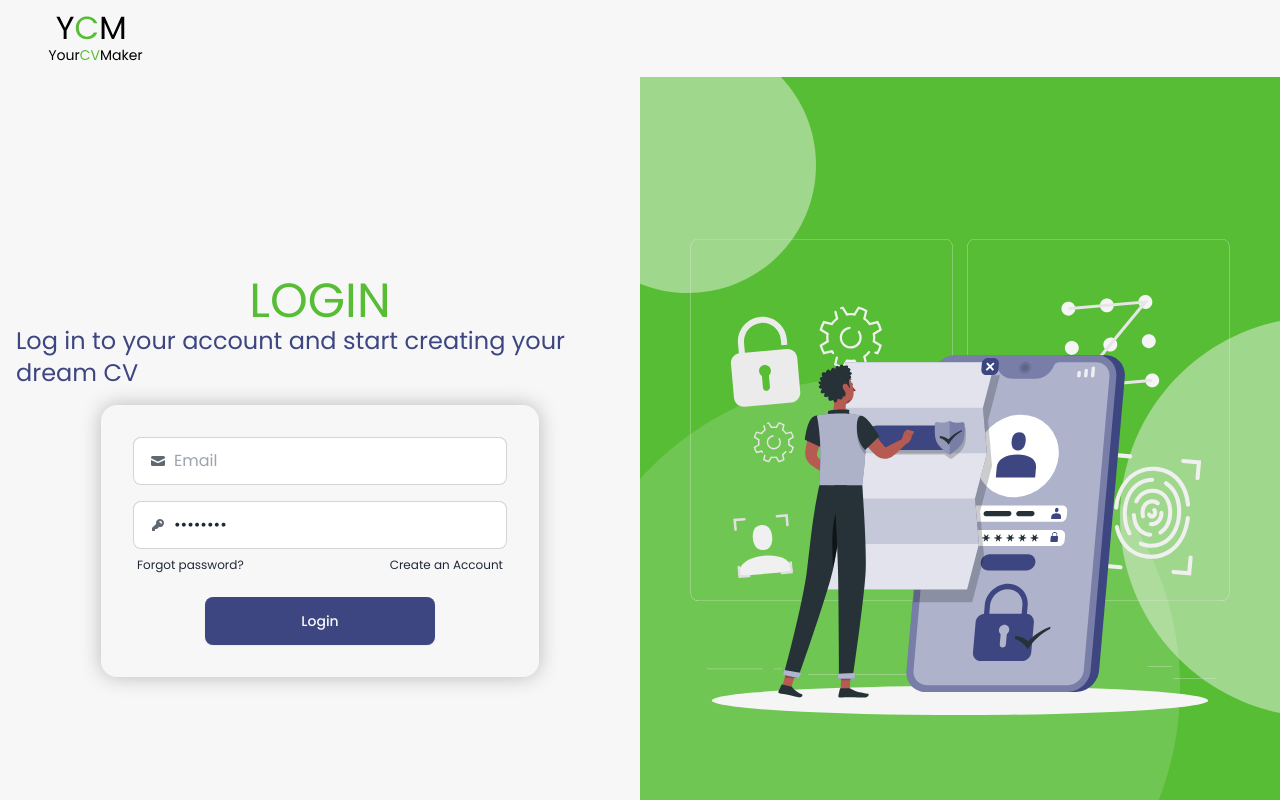
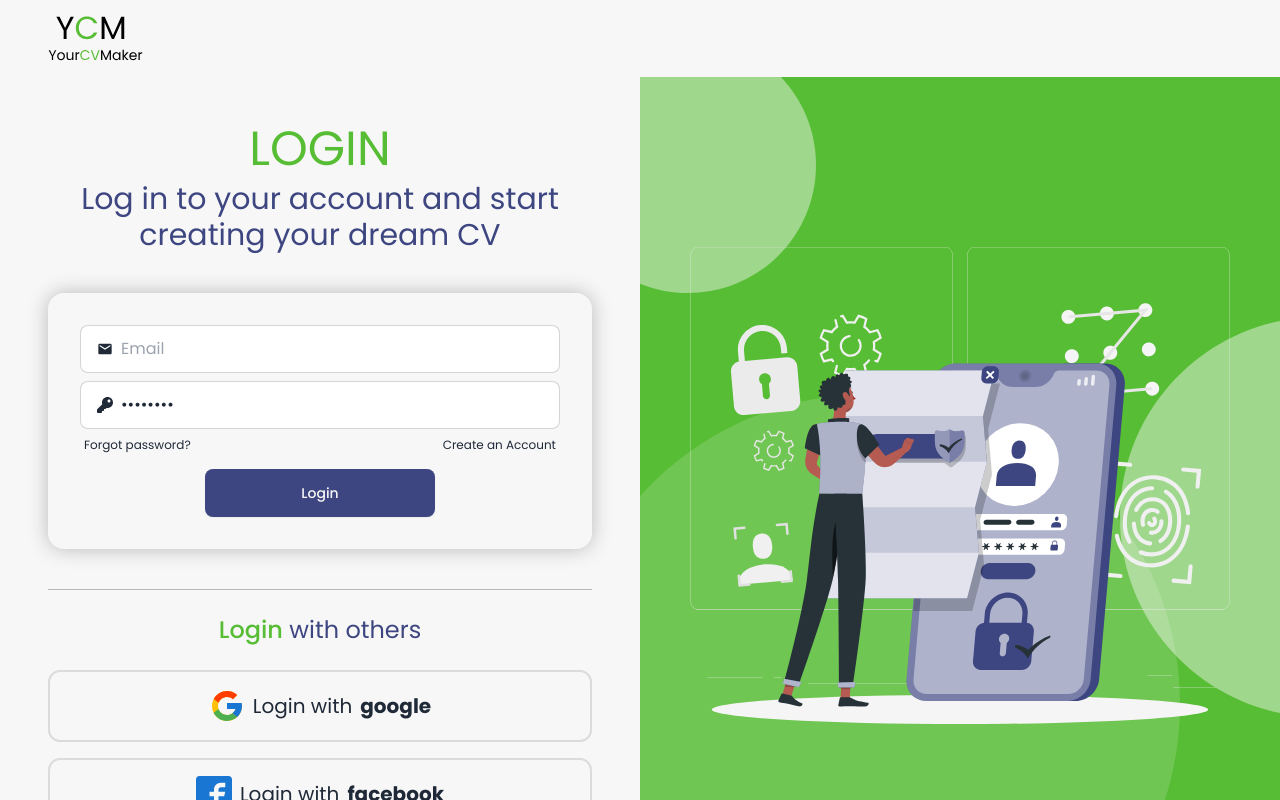
Before and after one commit to mizdebski77/YCM, a Next.js app: page /Log-In in a window 1280 px wide. Shown: the top 800 px of the page. Built offline with nearby package versions, Linux system fonts and the light colour scheme.

Commit message:
Login panel added

```diff
--- a/package.json
+++ b/package.json
@@ -14,7 +14,8 @@
     "motion": "^10.18.0",
     "next": "14.2.4",
     "react": "^18",
-    "react-dom": "^18"
+    "react-dom": "^18",
+    "react-icons": "^5.2.1"
   },
   "devDependencies": {
     "@types/node": "^20",
--- a/src/app/Log-In/page.tsx
+++ b/src/app/Log-In/page.tsx
@@ -1,33 +1,22 @@
 
 import buble from '../common/Images/whiteBuble.svg';
 import loginImg from '../common/Images/login.svg';
+import { FcGoogle } from "react-icons/fc";
+import { ImFacebook2 } from "react-icons/im";
+import { MdEmail } from "react-icons/md";
+import { FaKey } from "react-icons/fa";
 
 export default function LogIn() {
     return (
-        <div className="  min-h-screen grid grid-cols-2 overflow-x-hidden">
-            <div className="hero-content flex-col lg:flex-col justify-center items-center  w-full">
-
-                <div>
-                    <h1 className="text-5xl text-green text-center">LOGIN</h1>
-                    <span className="text-2xl text-blue">Log in to your account and start creating your dream CV</span>
+        <div className="min-h-screen grid md:grid-cols-2 overflow-x-hidden">
+            <div className="m-auto md:p-12 p-4">
+                <div className='mb-10'>
+                    <h1 className="md:text-5xl text-2xl text-green text-center mb-2">LOGIN</h1>
+                    <p className="md:text-3xl text-lg text-blue text-center">Log in to your account and start creating your dream CV</p>
                 </div>
-
-
-                <div>
-
-
-                    <form className="card-body max-w-2xl shadow-[0_0_20px_#b9b9b9]  rounded-2xl grid gap-4 ">
+                <form className="px-4  py-10 md:card-body max-w-2xl w-full shadow-[0_0_20px_#b9b9b9] rounded-2xl grid gap-4 m-auto mb-10">
                     <label className="input input-bordered flex items-center gap-2">
-                            <svg
-                                xmlns="http://www.w3.org/2000/svg"
-                                viewBox="0 0 16 16"
-                                fill="currentColor"
-                                className="h-4 w-4 opacity-70">
-                                <path
-                                    d="M2.5 3A1.5 1.5 0 0 0 1 4.5v.793c.026.009.051.02.076.032L7.674 8.51c.206.1.446.1.652 0l6.598-3.185A.755.755 0 0 1 15 5.293V4.5A1.5 1.5 0 0 0 13.5 3h-11Z" />
-                                <path
-                                    d="M15 6.954 8.978 9.86a2.25 2.25 0 0 1-1.956 0L1 6.954V11.5A1.5 1.5 0 0 0 2.5 13h11a1.5 1.5 0 0 0 1.5-1.5V6.954Z" />
-                            </svg>
+                        <MdEmail />
                         <input type="text" className="grow" placeholder="Email" />
                     </label>
 
@@ -36,17 +25,9 @@ export default function LogIn() {
 
 
                         <label className="input input-bordered flex items-center gap-2">
-                                <svg
-                                    xmlns="http://www.w3.org/2000/svg"
-                                    viewBox="0 0 16 16"
-                                    fill="currentColor"
-                                    className="h-4 w-4 opacity-70">
-                                    <path
-                                        fillRule="evenodd"
-                                        d="M14 6a4 4 0 0 1-4.899 3.899l-1.955 1.955a.5.5 0 0 1-.353.146H5v1.5a.5.5 0 0 1-.5.5h-2a.5.5 0 0 1-.5-.5v-2.293a.5.5 0 0 1 .146-.353l3.955-3.955A4 4 0 1 1 14 6Zm-4-2a.75.75 0 0 0 0 1.5.5.5 0 0 1 .5.5.75.75 0 0 0 1.5 0 2 2 0 0 0-2-2Z"
-                                        clipRule="evenodd" />
-                                </svg>
-                                <input type="password" className="grow" value="password" />
+                            <FaKey />
+                            <input type="password" className="grow" value="password"
+                            />
                         </label>
                         <div className="label">
                             <a href="#" className="label-text-alt link link-hover">Forgot password?</a>
@@ -57,8 +38,21 @@ export default function LogIn() {
                         <button className="btn bg-blue border-none text-white hover:bg-lightblue md:text-md text-sm font-medium m-auto px-24 ">Login</button>
                     </div>
                 </form>
+                <div className='border-t border-[#b8b8b8] '>
+                    <p className='text-center text-blue md:text-2xl text-xl my-6'><span className='font-medium text-green'>Login</span> with others</p>
+
+                    <span className=' max-w-xl m-auto mb-4 flex gap-2 items-center md:text-xl text-lg border-2 border-[#dbdbdb] p-4 rounded-xl justify-center'>
+                        <FcGoogle className='md:text-4xl text-3xl' />
+                        Login with <span className='font-bold'>google</span>
+                    </span>
+
+                    <span className=' max-w-xl m-auto mb-4 flex gap-2 items-center md:text-xl text-lg border-2 border-[#dbdbdb] p-4 rounded-xl justify-center'>
+                        <ImFacebook2 className='md:text-4xl text-3xl text-[#1976d2]' />
+                        Login with <span className='font-bold'>facebook</span>
+                    </span>
                 </div>
             </div>
+
 
             <div className="bg-green relative flex justify-center items-center overflow-hidden">
                 <img src={buble.src} alt='buble' className='max-w-64 absolute top-[-40px] left-[-80px]' />
```
Also changed, not shown: 1 other file (tests, documents, lock files or other folders). Lines whose indentation alone changed are shown as unchanged.
